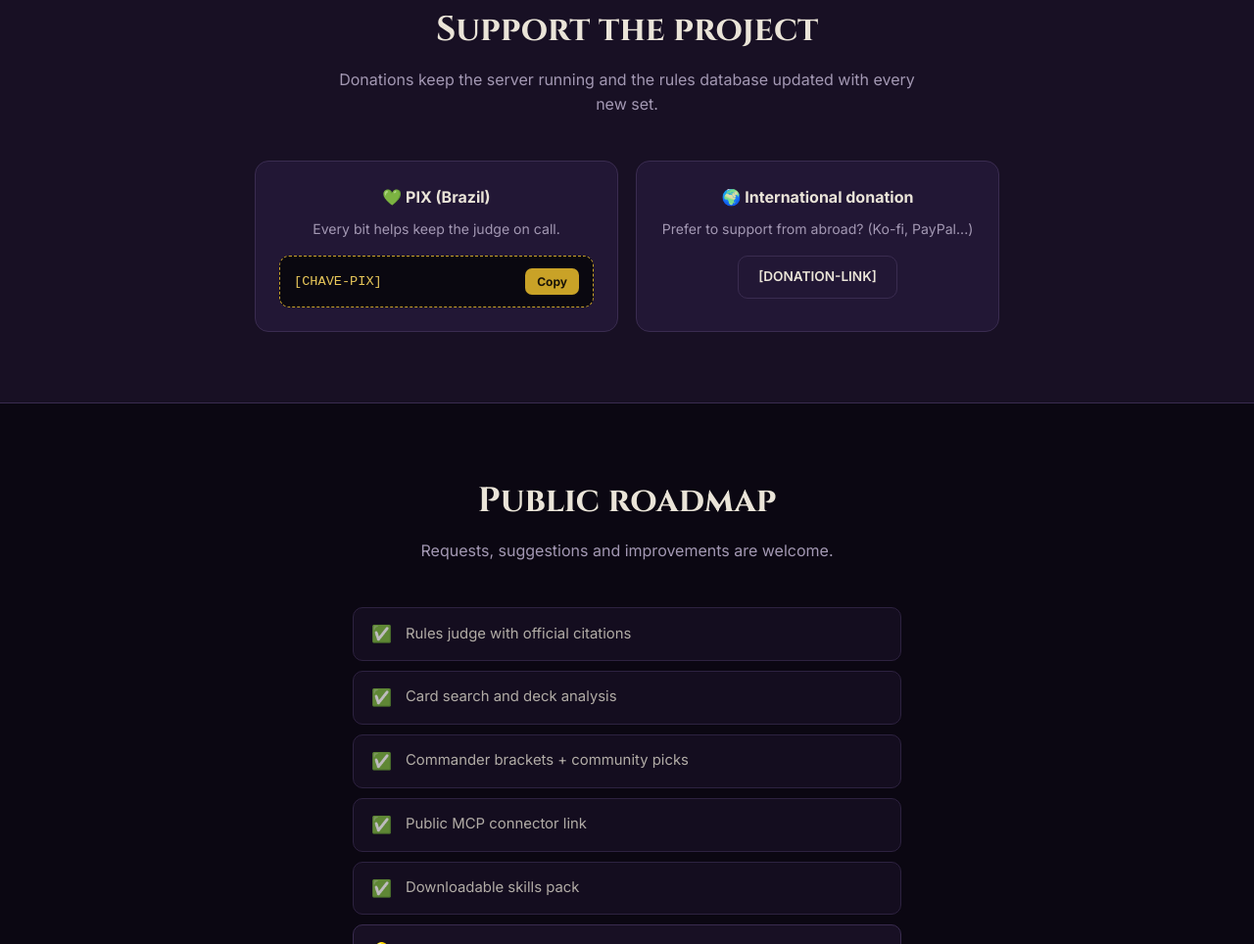
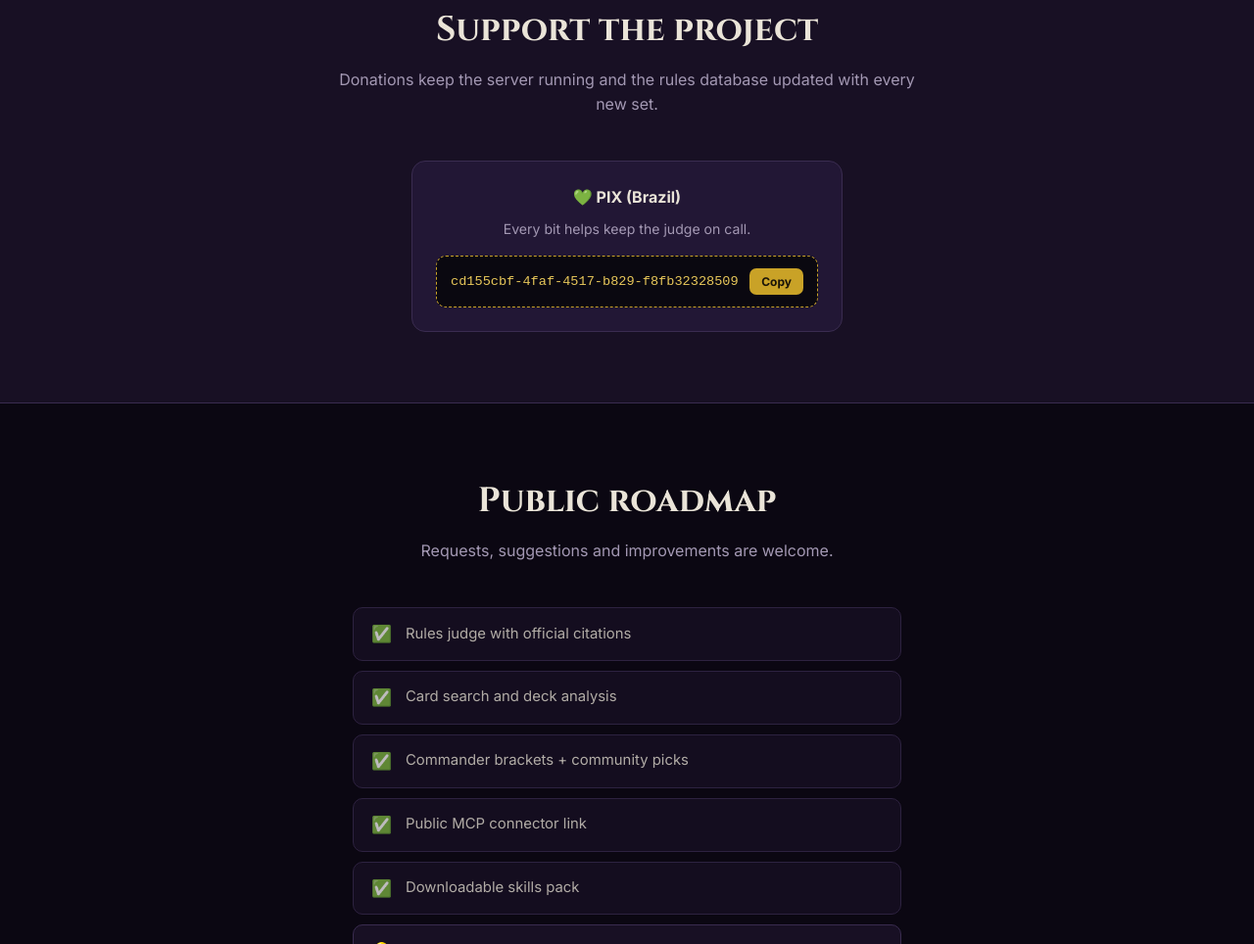
Before and after one commit to edivaldoluz/magic-judge, a plain HTML site: page docs/index.html in a window 1280 px wide. Shown: the part 3252-4216 px from the top of the page at 98% size. Drawn offline with Linux system fonts and the light colour scheme.

Commit message:
docs(site): adiciona chave PIX e remove bloco de doação internacional (só PIX por ora)
Co-Authored-By: Claude Fable 5 <noreply@anthropic.com>

```diff
--- a/docs/index.html
+++ b/docs/index.html
@@ -556,19 +556,14 @@
     <h2 class="section-title" data-i18n="sup_title">Support the project</h2>
     <p class="section-sub" data-i18n="sup_sub">Donations keep the server running and the rules database
     updated with every new set.</p>
-    <div class="support-grid">
+    <div class="support-grid" style="max-width:440px">
       <div class="support-card">
         <h3 data-i18n="pix_t">💚 PIX (Brazil)</h3>
         <p data-i18n="pix_p">Every bit helps keep the judge on call.</p>
         <div class="pix-box">
-          <span id="pix-key">[CHAVE-PIX]</span>
-          <button data-copy="[CHAVE-PIX]" data-i18n="copy">Copy</button>
+          <span id="pix-key" style="word-break:break-all; min-width:0">cd155cbf-4faf-4517-b829-f8fb32328509</span>
+          <button data-copy="cd155cbf-4faf-4517-b829-f8fb32328509" data-i18n="copy">Copy</button>
         </div>
-      </div>
-      <div class="support-card">
-        <h3 data-i18n="intl_t">🌍 International donation</h3>
-        <p data-i18n="intl_p">Prefer to support from abroad? (Ko-fi, PayPal...)</p>
-        <a class="btn btn-ghost" href="#" style="font-size:0.85rem; padding:10px 20px" data-i18n="intl_btn">[DONATION-LINK]</a>
       </div>
     </div>
   </div>
```
